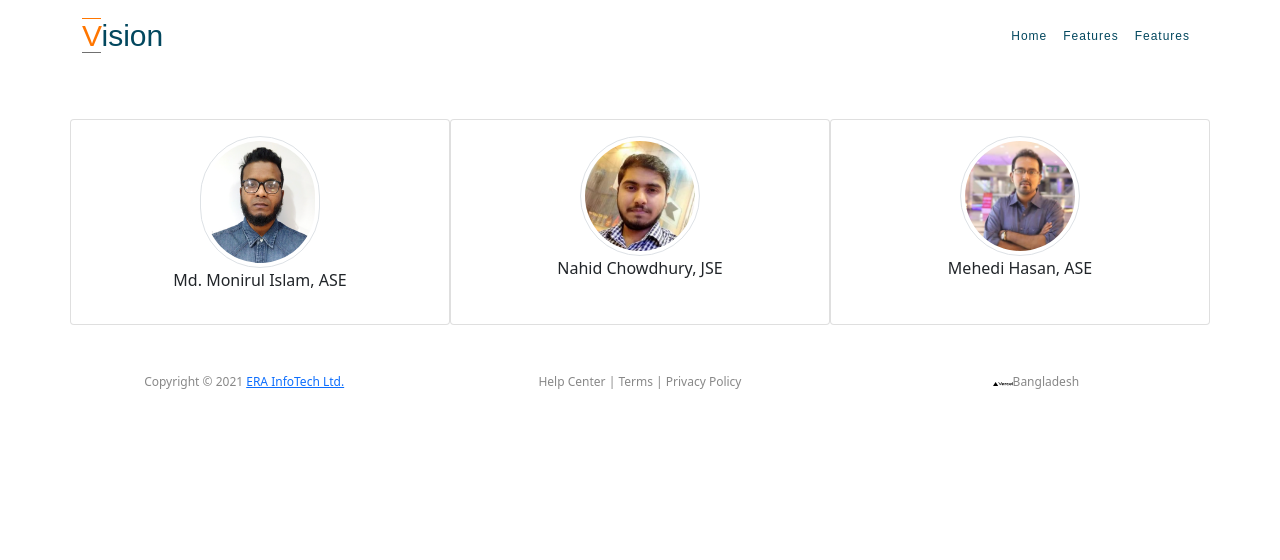
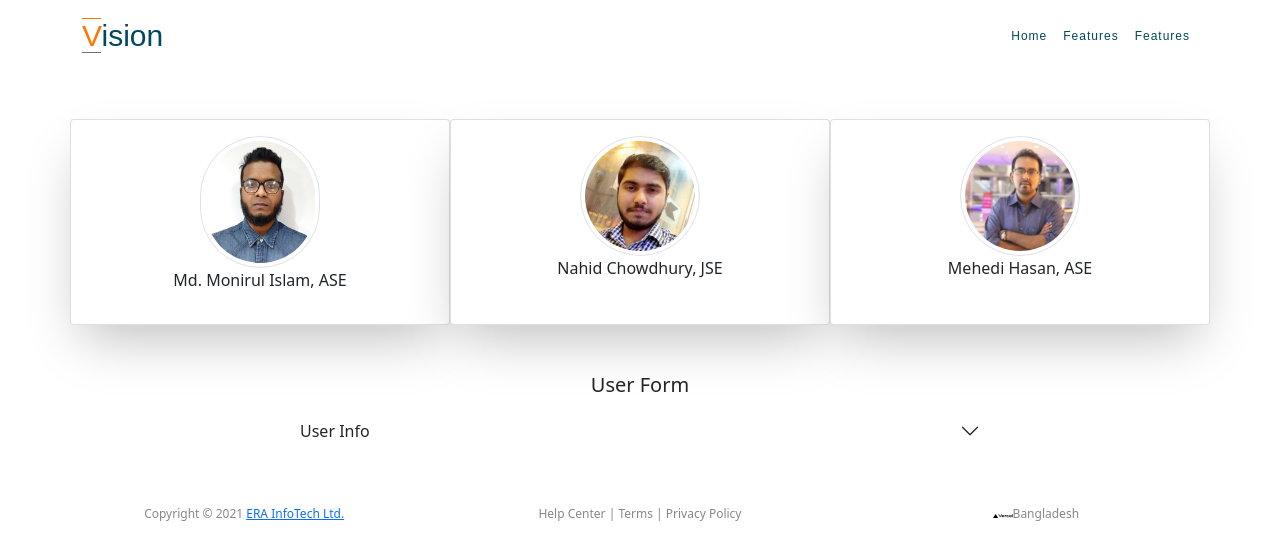
Before and after one commit to monirshimul/next-react-learn, a Next.js app: page / in a window 1280 px wide. Shown: the top 560 px of the page. Built offline with nearby package versions, Linux system fonts and the light colour scheme.

Commit message:
Form added with data

```diff
--- /dev/null
+++ b/mainSection/accordionForm.js
@@ -0,0 +1,73 @@
+import React, { Fragment, useState } from 'react'
+
+const AccordionForm = props => {
+
+    const {dataPass} = props
+    const [user, setUser] = useState({
+        name:"",
+        post:""
+    })
+
+    const handleChange = (e)=>{
+        setUser({...user, [e.target.name] : e.target.value })
+    }
+
+    const onDataSubmit = ()=>{
+        dataPass(user)
+        setUser({
+            name:"",
+            post:""
+        })
+
+    }
+
+
+    const {name, post} = user
+    console.log(name, post)
+    return (
+        <Fragment>
+            <div className="container mt-5">
+                <div className="row d-flex justify-content-center">
+                    <div className="text-center">
+                        <h5>User Form</h5>
+                    </div>
+                </div>
+                <div className="row d-flex justify-content-center">
+                    <div className="col-xs-12 col-sm-10 col-md-8">
+                        <div className="accordion accordion-flush" id="accordionFlushExample">
+                            <div className="accordion-item">
+                                <h2 className="accordion-header" id="flush-headingOne">
+                                    <button className="accordion-button collapsed" type="button" data-bs-toggle="collapse" data-bs-target="#flush-collapseOne" aria-expanded="false" aria-controls="flush-collapseOne">
+                                        User Info
+                                    </button>
+                                </h2>
+                                <div id="flush-collapseOne" className="accordion-collapse collapse" aria-labelledby="flush-headingOne" data-bs-parent="#accordionFlushExample">
+                                    <div className="accordion-body">
+                                        {/* input form */}
+
+                                            <div className="mb-3">
+                                                <label htmlFor="exampleInputEmail1" className="form-label">Full Name</label>
+                                                <input type="text" value={name} name="name" onChange={handleChange} className="form-control" id="exampleInputEmail1" aria-describedby="emailHelp" />
+                                                <div id="emailHelp" className="form-text">Provide Your Name</div>
+                                            </div>
+                                            <div className="mb-3">
+                                                <label htmlFor="exampleInputEmail1" className="form-label">Designation</label>
+                                                <input type="text" value={post} name="post" onChange={handleChange} className="form-control" id="exampleInputEmail1" aria-describedby="emailHelp" />
+                                                <div id="emailHelp" className="form-text">Provide Your Designation</div>
+                                            </div>
+
+                                            <button onClick={onDataSubmit} className="btn btn-primary">Submit</button>
+
+                                    </div>
+                                </div>
+                            </div>
+
+                        </div>
+                    </div>
+                </div>
+            </div>
+        </Fragment>
+    )
+}
+
+export default AccordionForm
--- a/mainSection/card.js
+++ b/mainSection/card.js
@@ -1,10 +1,11 @@
-import React, { Fragment } from 'react'
+import React, { Fragment } from 'react';
+import styles from './card.module.css'
 
 const card = props => {
     const { name, image, post } = props
     return (
         <Fragment>
-            <div className="card col-sm-4 p-3">
+            <div className={`card col-sm-4 p-3 ${styles.cardStyle}`}>
                 <div className="text-center">
                     <img
                         src={image}
--- /dev/null
+++ b/mainSection/card.module.css
@@ -0,0 +1,3 @@
+.cardStyle{
+    box-shadow: rgba(0, 0, 0, 0.25) 0px 25px 50px -12px;
+}
--- a/pages/index.js
+++ b/pages/index.js
@@ -2,7 +2,8 @@ import Head from 'next/head'
 import Image from 'next/image'
 import { Fragment, useState } from 'react';
 import Common from '../layout/common';
-import Card  from '../mainSection/card'
+import Card  from '../mainSection/card';
+import AccordionForm from '../mainSection/accordionForm'
 
 
 export default function Home() {
@@ -26,11 +27,26 @@ export default function Home() {
 
       id: 3,
       name: "Mehedi Hasan",
-      image: "mehedi.jfif",
+      image: "/mehedi.jfif",
       post: "ASE"
 
     }
   ])
+
+
+  const dataPass=(data)=>{
+    const shape = {
+      id:user[user.length - 1]["id"] + 1,
+      name: data.name,
+      image:"/eraLogo.png",
+      post: data.post
+    }
+
+    setUser([...user, shape])
+  }
+
+  console.log("USer", user)
+
 
 
   return (
@@ -49,6 +65,7 @@ export default function Home() {
               ))
             }
           </div>
+          <AccordionForm dataPass={dataPass}/>
         </div>
       </Fragment>
     </Common>
```
Also changed, not shown: public/eraLogo.png (added).
